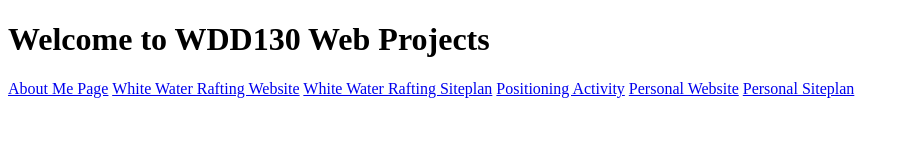
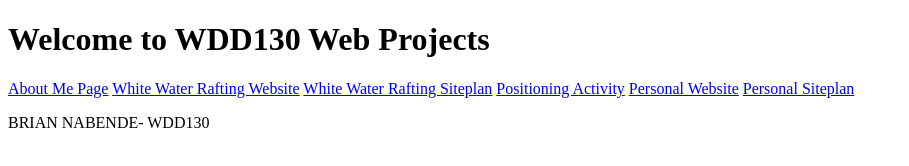
Before and after one commit to nabende1/wdd130, a plain HTML site: page index.html in a window 1280 px wide. Shown: the whole page, without its empty margins (0-909 px from the left). Drawn offline with Linux system fonts and the light colour scheme.

Commit message:
Added a paragraph to the home page

```diff
--- a/index.html
+++ b/index.html
@@ -16,5 +16,6 @@
   <a href="#">Personal Website</a>
   <a href="#">Personal Siteplan</a>
 </nav>
+<p>BRIAN NABENDE- WDD130</p>
 </body>
 </html>
```
